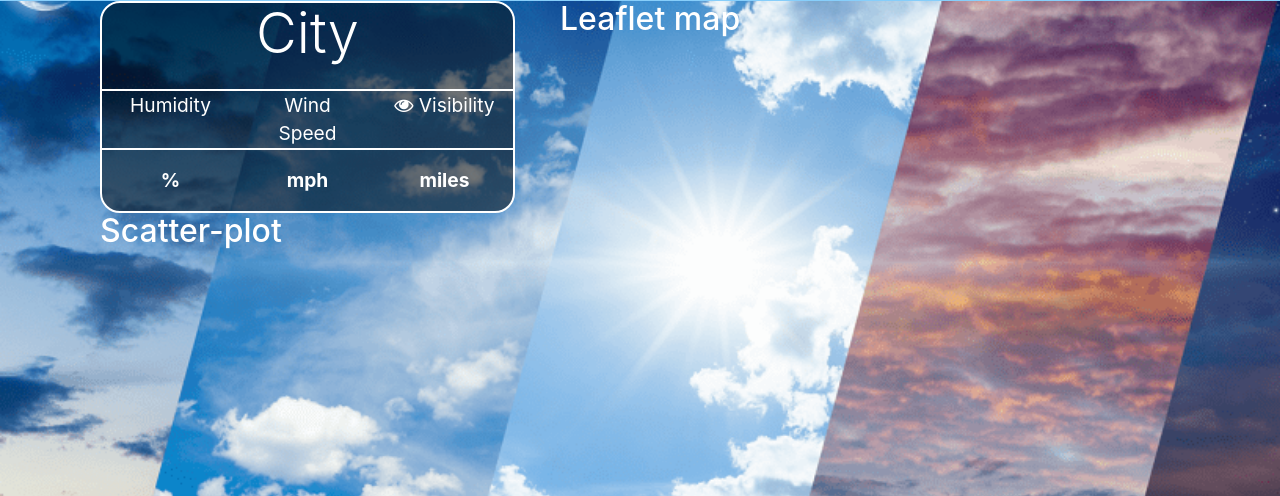
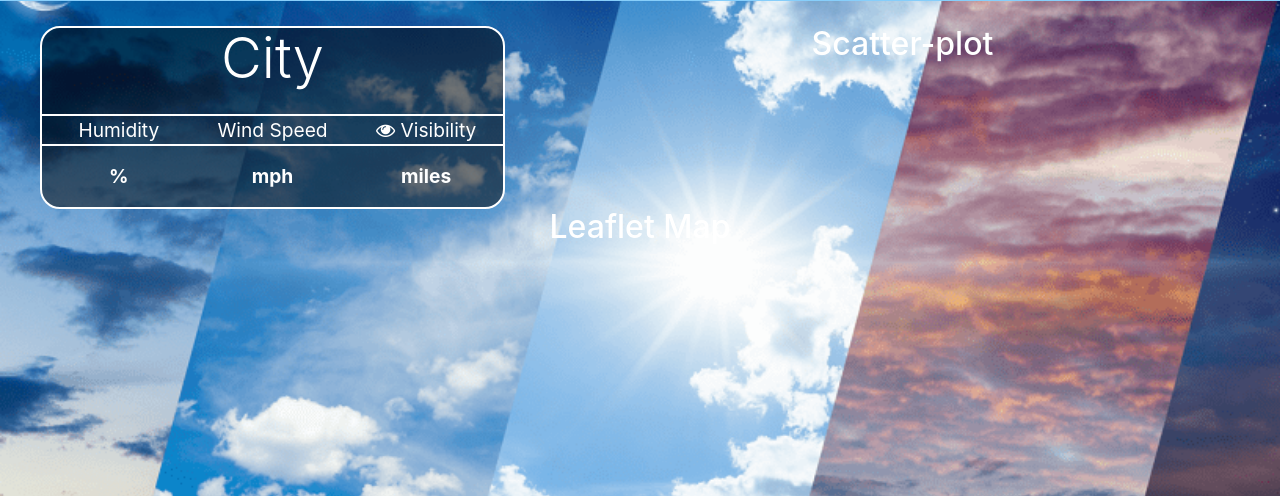
Before and after one commit to davesiddharth/Weather-App, a Flask app: page / in a window 1280 px wide; the page is wider, and only the part inside the window is pictured. Shown: the part 129-625 px from the top of that part. Run offline with Flask 2, Linux system fonts and the light colour scheme; some libraries are stand-ins or nearby versions.

Commit message:
Update index.html

```diff
--- a/templates/index.html
+++ b/templates/index.html
@@ -35,27 +35,10 @@
                 <input id="city" class="form-control mr-sm-2" type="search" placeholder="Enter your city name" aria-label="Search">
                 <button class="btn btn-outline-secondary my-2 my-sm-0" type="submit">Search</button>
             </form>
-            <!-- commented out remove the past days options <div class="collapse navbar-collapse" id="navbarSupportedContent">
-
-                <ul class="navbar-nav ml-auto">
-                  <li class="nav-item active">
-                      <button type="button" class="btn my-sm-2 " style="background-color:papayawhip;">Past three Days!</button>
-
-                  </li>&nbsp;
-                  <li class="nav-item active">
-                    <button type="button" class="btn my-sm-2" style="background-color:papayawhip;">Past five Days!</button>
-
-                </li>&nbsp;
-                <li class="nav-item active">
-                    <button type="button" class="btn my-sm-2" style="background-color:papayawhip;">Past week!</button>
-
-                </li>
-                </ul>
-            </div>-->
             <span id="date" class="navbar-brand" style="position:relative; left:850px; top:2px background-color:papayawhip">11:00AM | Mar 3, 2018</span>
 
         </nav>
-        <div class="container">
+        <div class="overall">
             <div class="row">
                 <div class="col-md-5">
                     <div class="container-fluid">
@@ -65,7 +48,7 @@
                                         <div class="weather-head">
                                             <h1 id="location" class="text-center display-4">City</h1>
                                             <div class="row">
-                                                <div id="description" class="description col-6 text-center">
+                                                <div id="description" class="description col-md-6 text-center">
                                                     <i id="icon-desc" class="wi wi-owm-200"></i>
                                                     <p class="desc"></p>
                                                 </div>
@@ -101,19 +84,21 @@
                                         </div>
                                  </div>
                             </div>
-                            <div class="col-md-12">
-                                <div id="plot">
-                                    <h2>Scatter-plot</h2>
-                                </div>
-                            </div>
                         </div>
                     </div>
                 </div>
-                <div class="col-md-7">
+                <div class="col-md-7 text-center">
+                    <div id="plot">
+                        <h2>Scatter-plot</h2>
+                    </div>
+            </div>
+        </div>
+        <div class="map_area">
+            <div class"row">
+                <div class="col-md-12 text-center">
                     <div id="map">
-                        <h2>Leaflet map</h2>
+                        <h2>Leaflet Map</h2>
                     </div>
-
                 </div>
             </div>
         </div>
```
